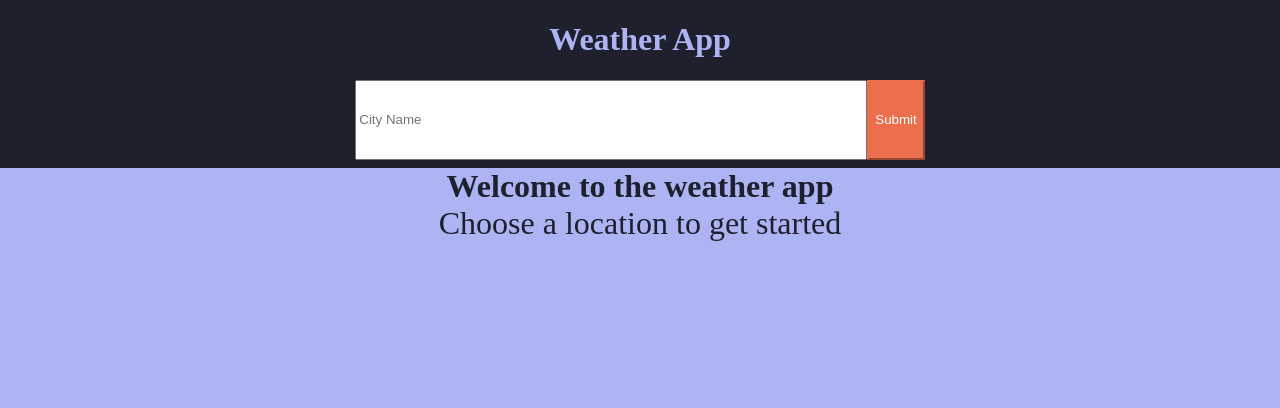
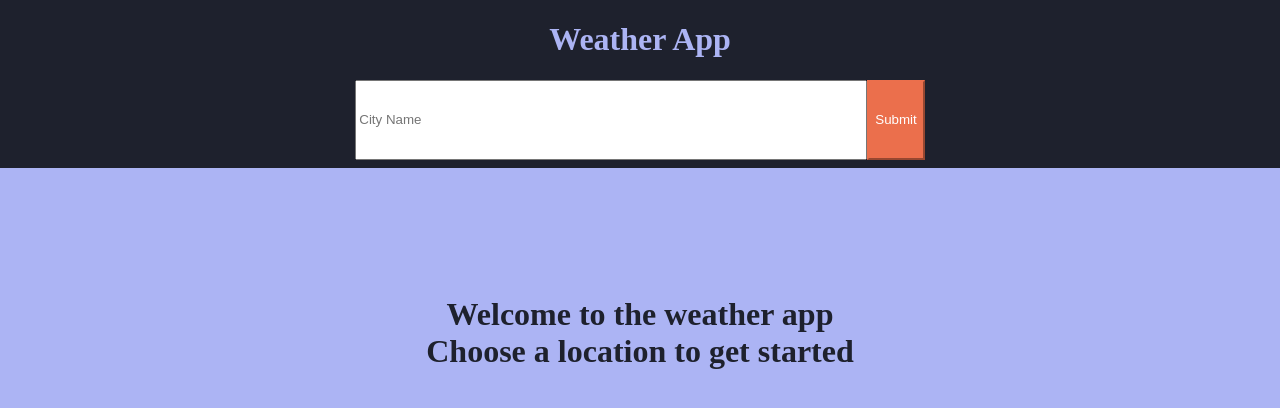
Before and after one commit to SanishPoudel/Weather-App, a website built with webpack: page src/template.html in a window 1280 px wide. Built offline with nearby package versions, Linux system fonts and the light colour scheme.

Commit message:
changed the styling for both sections using flexbox

```diff
--- a/src/style.css
+++ b/src/style.css
@@ -38,27 +38,32 @@ button {
     border-color: #eb6f4c;
 }
 
+/* for flex */
+
 .main {
     display: flex;
-    justify-content: center;
-    align-items: center;
+    flex-direction: column;
     font-size: xx-large;
     font-weight: bold;
     color: #1e212d;
     text-align: center;
+    align-items: flex-start;
 }
 
 .other {
     display: flex;
-    justify-content: space-evenly;
+    flex-direction: column;
     font-size: xx-large;
+    font-weight: bold;
     color: #1e212d;
     text-align: center;
+    align-items: flex-start;
 }
 
-.context {
-    padding-top: 50%;
+.content {
     display: flex;
     flex-direction: column;
     justify-content: center;
+    align-items: center;
+    margin: 10%;
 }
```
